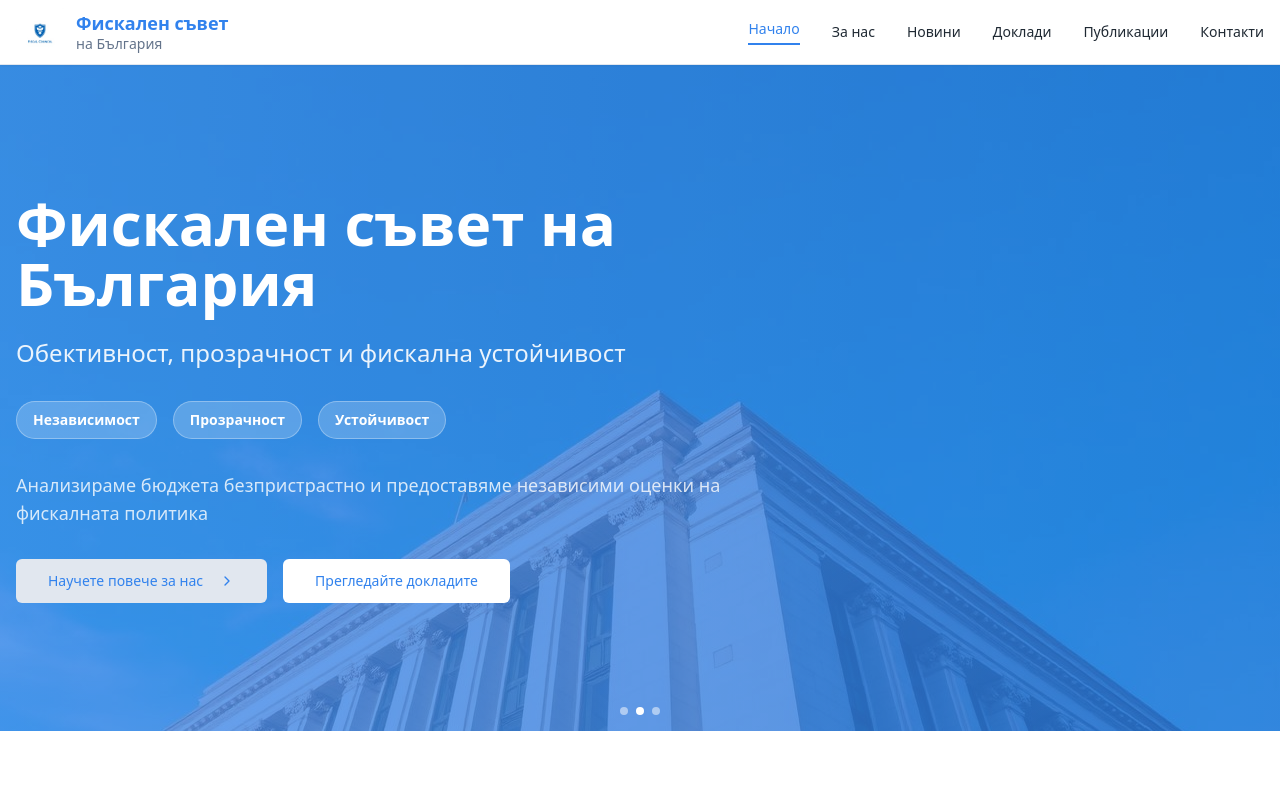
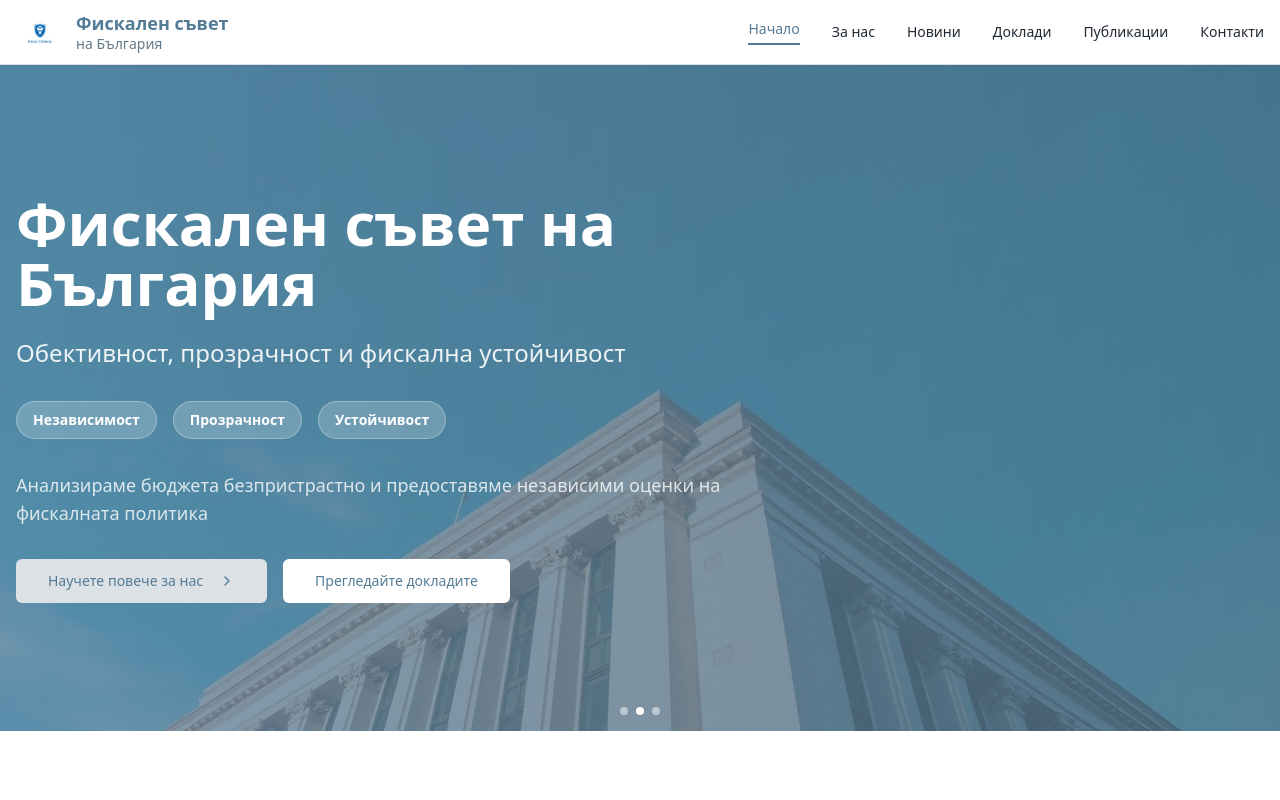
Before and after one commit to icygendev/fiscal-council, a React (Vite) app: page / in a window 1280 px wide. Shown: the top 800 px of the page. Built offline with nearby package versions, Linux system fonts and the light colour scheme.

Commit message:
Update color scheme
Update the website's color scheme to use the provided color code #547A95 or a variation of it.

```diff
--- a/src/index.css
+++ b/src/index.css
@@ -17,41 +17,44 @@ All colors MUST be HSL.
     --popover: 0 0% 100%;
     --popover-foreground: 210 24% 16%;
 
-    /* Bulgarian government blue theme */
-    --primary: 214 84% 56%;
+    /* Steel blue government theme based on #547A95 */
+    --primary: 205 28% 46%;
     --primary-foreground: 0 0% 100%;
-    --primary-dark: 214 84% 46%;
+    --primary-dark: 205 28% 36%;
+    --primary-light: 205 28% 56%;
 
-    --secondary: 214 32% 91%;
-    --secondary-foreground: 214 84% 56%;
+    --secondary: 205 15% 88%;
+    --secondary-foreground: 205 28% 46%;
 
-    --muted: 210 40% 96%;
-    --muted-foreground: 215.4 16.3% 46.9%;
+    --muted: 205 20% 96%;
+    --muted-foreground: 205 16% 46%;
 
-    --accent: 214 32% 91%;
-    --accent-foreground: 214 84% 56%;
+    --accent: 205 15% 88%;
+    --accent-foreground: 205 28% 46%;
 
     --destructive: 0 84.2% 60.2%;
     --destructive-foreground: 0 0% 100%;
 
-    --border: 214 32% 91%;
-    --input: 214 32% 91%;
-    --ring: 214 84% 56%;
+    --border: 205 15% 88%;
+    --input: 205 15% 88%;
+    --ring: 205 28% 46%;
 
     /* Custom design system colors */
-    --govt-blue: 214 84% 56%;
-    --govt-blue-dark: 214 84% 46%;
-    --govt-blue-light: 214 32% 91%;
-    --govt-red: 0 84% 60%;
-    --govt-gold: 45 93% 47%;
+    --steel-blue: 205 28% 46%;
+    --steel-blue-dark: 205 28% 36%;
+    --steel-blue-light: 205 15% 88%;
+    --steel-blue-accent: 205 35% 65%;
+    --warm-gray: 25 10% 55%;
 
     /* Gradients */
-    --gradient-hero: linear-gradient(135deg, hsl(214 84% 56%), hsl(214 84% 46%));
-    --gradient-card: linear-gradient(145deg, hsl(0 0% 100%), hsl(214 32% 96%));
+    --gradient-hero: linear-gradient(135deg, hsl(205 28% 46%), hsl(205 28% 36%));
+    --gradient-card: linear-gradient(145deg, hsl(0 0% 100%), hsl(205 15% 96%));
+    --gradient-accent: linear-gradient(135deg, hsl(205 35% 65%), hsl(205 28% 56%));
 
     /* Shadows */
-    --shadow-card: 0 4px 6px -1px hsl(214 84% 56% / 0.1), 0 2px 4px -1px hsl(214 84% 56% / 0.06);
-    --shadow-hero: 0 25px 50px -12px hsl(214 84% 56% / 0.25);
+    --shadow-card: 0 4px 6px -1px hsl(205 28% 46% / 0.1), 0 2px 4px -1px hsl(205 28% 46% / 0.06);
+    --shadow-hero: 0 25px 50px -12px hsl(205 28% 46% / 0.25);
+    --shadow-elegant: 0 10px 30px -10px hsl(205 28% 46% / 0.3);
 
     --radius: 0.5rem;
 
```
